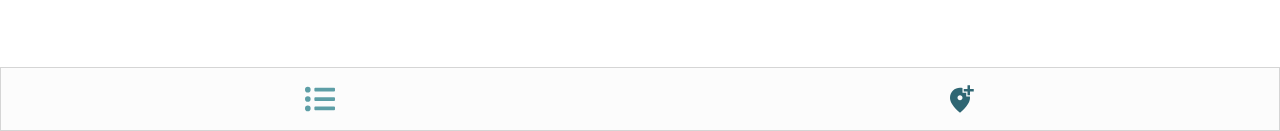
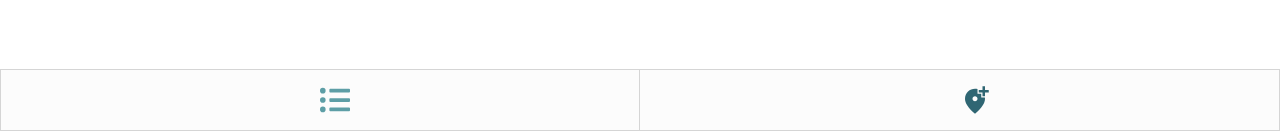
Before and after one commit to StrongCurrent/HIDDEN-SURF-SPOTS_capstone, a Next.js app: page / in a window 1280 px wide. Shown: the part 669-800 px from the top of the page. Built offline with nearby package versions, Linux system fonts and the light colour scheme.

Commit message:
just some nav style

```diff
--- a/components/Nav/style.js
+++ b/components/Nav/style.js
@@ -6,7 +6,6 @@ export const StyledNav = styled.nav`
   bottom: 0;
   left: 0;
   width: 100%;
-  padding: 0px;
   background-color: #fcfcfc;
   border: 1px solid #d5d5d5;
 `;
@@ -17,13 +16,19 @@ export const StyledUl = styled.ul`
   padding: 0%;
   height: 100%;
   width: 100%;
+  padding: 0px;
+  margin: 0px;
 `;
 
 export const StyledLi = styled.li`
   list-style: none;
-  margin: 0;
   height: 100%;
   width: 100%;
+  border-right: 1px solid #d5d5d5;
+
+  &:last-child {
+    border-right: none;
+  }
 
   &:hover {
     background-color: #f0f0f0;
@@ -35,6 +40,8 @@ export const StyledLink = styled(Link)`
   justify-content: center;
   align-items: center;
   height: 100%;
+  width: 100%;
+  margin: 15px;
 `;
 
 export const StyledIcon = styled.svg`
```
